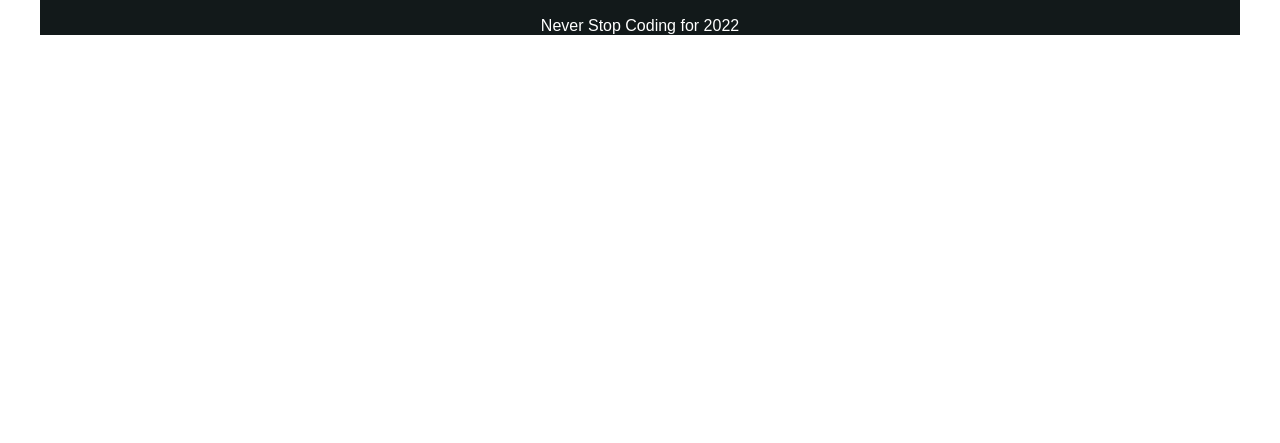
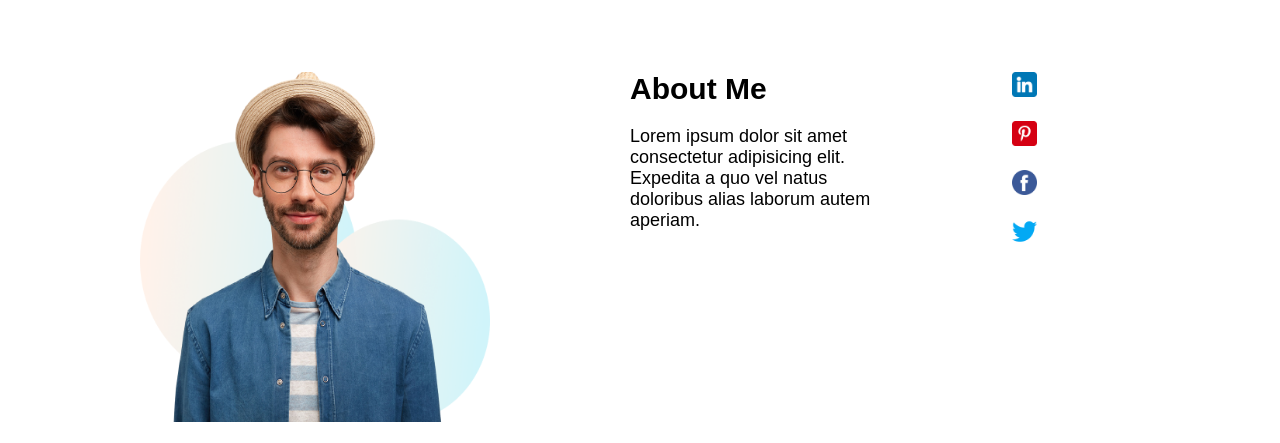
Before and after one commit to mahbubh0ssain/mission-2022, a plain HTML site: page index.html in a window 1280 px wide. Shown: the part 1856-2299 px from the top of the page. Before the commit the page ends 1891 px from the top, so only its background shows below. Drawn offline with Linux system fonts and the light colour scheme.

Commit message:
my profile

```diff
--- a/index.css
+++ b/index.css
@@ -27,7 +27,7 @@ h1 {
 .bar {
   background-color: rgb(248, 40, 179);
   width: 5px;
-  height: 110px;
+  height: 95px;
   position: absolute;
   margin: 33px 5px 5px 5px;
   border-radius: 5px;
@@ -110,3 +110,15 @@ footer {
 .footer {
   color: orange;
 }
+.img-me {
+}
+.img-1 {
+  width: 25px;
+  height: 25px;
+}
+.my-profile {
+  display: flex;
+}
+.icons {
+  display: fex;
+}
--- a/index.html
+++ b/index.html
@@ -93,6 +93,7 @@
         </div>
       </div>
     </section>
+    <br /><br />
     <section>
       <div class="middle-3">
         <div class="text">
@@ -116,6 +117,34 @@
         </div>
       </div>
     </section>
+    <br /><br />
+    <section>
+      <div class="my-profile">
+        <div class="img-me">
+          <img src="./images/person/person-4.png" alt="" />
+        </div>
+        <div class="text"><h2>About Me</h2>
+        <p>
+          Lorem ipsum dolor sit amet consectetur adipisicing elit. Expedita a
+          quo vel natus doloribus alias laborum autem aperiam.
+        </p></div>
+
+        <div class="icons">
+        <a href="">
+          <img class="img-1" src="./images/icons/linkedin.png" alt=""
+        /></a>
+        <a href=""
+          ><img class="img-1" src="./images/icons/pinterest.png" alt=""
+        /></a>
+        <a href="">
+          <img class="img-1" src="./images/icons/facebook.png" alt=""
+        /></a>
+
+        <a href="">
+          <img class="img-1" src="./images/icons/twitter.png" alt=""
+        /></a>
+      </div>
+    </section>
     <footer>
       <h1>Mission <span class="footer">2022</span></h1>
       <p>Never Stop Coding for 2022</p>
```
Also changed, not shown: images/icons/facebook copy.png (added), images/icons/facebook.png (added), images/icons/linkedin.png (added), images/icons/pinterest.png (added), images/icons/twitter.png (added).
